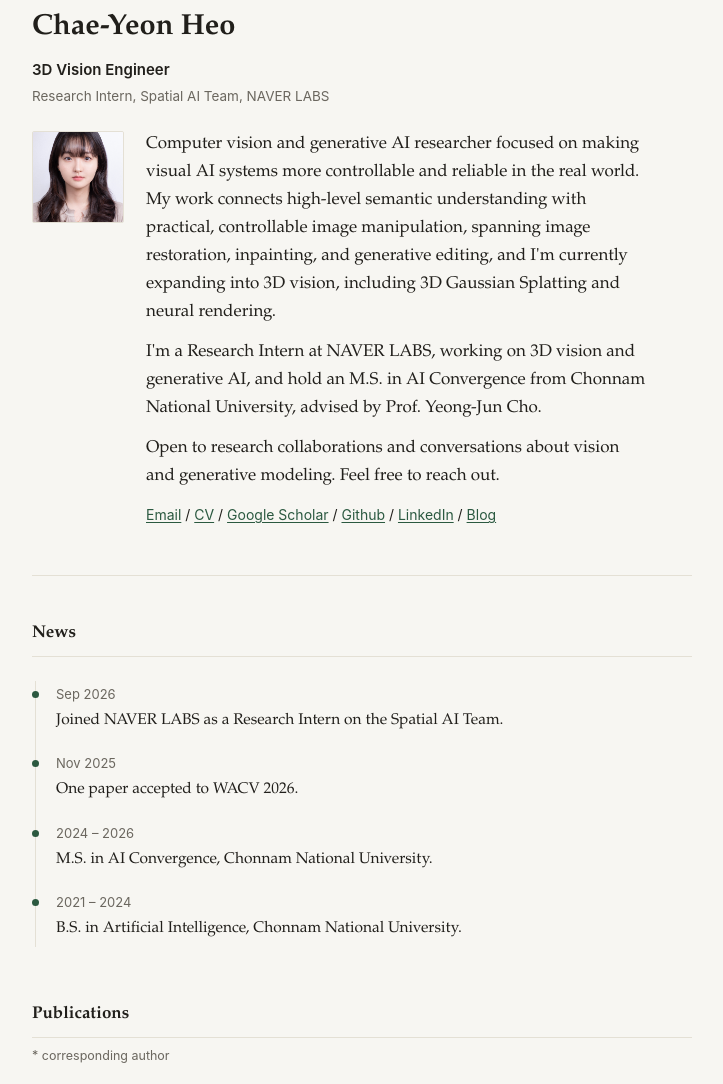
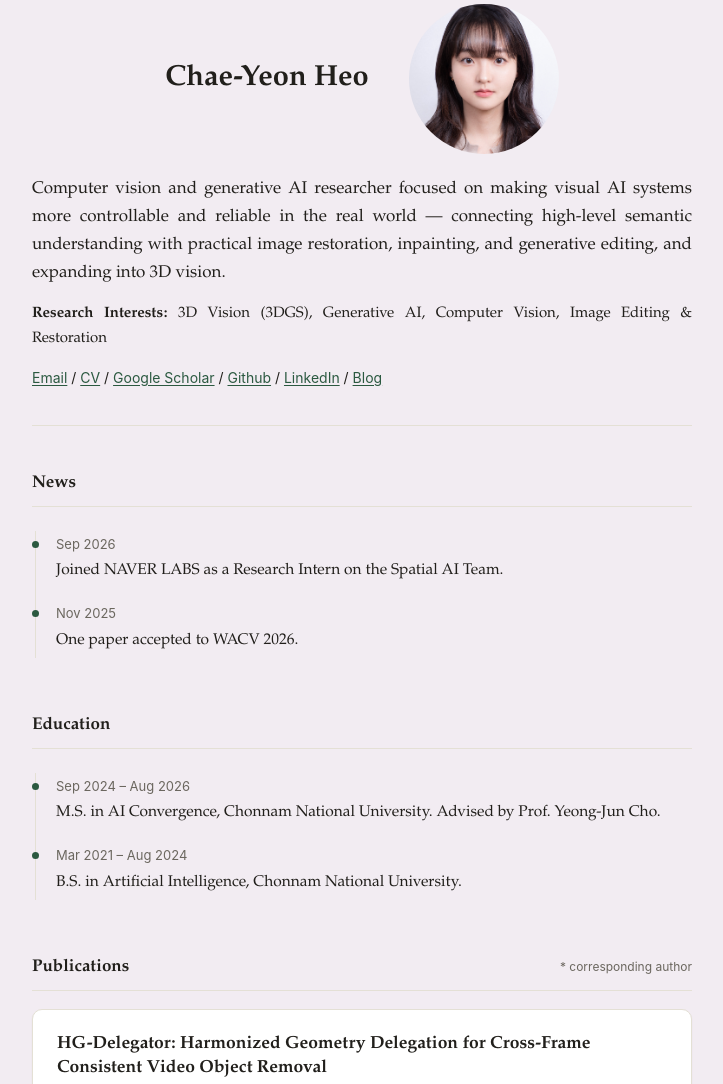
Before and after one commit to chaeyeonheo/chaeyeonheo.github.io, a plain HTML site: page index.html in a window 1280 px wide. Shown: the part 68-1152 px from the top of the page, without its empty margins (278-1001 px from the left). Drawn offline with Linux system fonts and the light colour scheme.

Commit message:
Refactor index.html for improved layout and styles
Updated styles and structure of the personal webpage, including header and bio sections. Modified background color and adjusted layout for better presentation.

```diff
--- a/index.html
+++ b/index.html
@@ -7,7 +7,7 @@
 <title>Chae-Yeon Heo</title>
 <style>
   :root{
-    --bg:#f7f6f2;
+    --bg:#f2ecf2;
     --card:#ffffff;
     --ink:#211f1b;
     --sub:#6b675f;
@@ -32,18 +32,27 @@
   p{margin:0 0 14px;}
 
   /* ---------- header ---------- */
-  h1{ font-size:29px; font-weight:700; margin:0 0 6px; }
-  .headline{ font-size:15px; color:var(--ink); font-weight:600; margin:0 0 2px; }
-  .role{ font-size:13.5px; color:var(--sub); margin:0 0 24px; }
+  h1{ font-size:29px; font-weight:700; margin:0; }
 
-  .intro{display:flex; gap:22px; align-items:flex-start;}
-  .intro img{
-    width:92px; height:92px; object-fit:cover;
-    border:1px solid var(--line); border-radius:2px; flex-shrink:0;
+  .header-top{
+    display:flex; justify-content:center; align-items:center;
+    gap:40px; margin-bottom:22px;
   }
-  .intro-text p{margin:0 0 12px; max-width:500px;}
+  .header-top img{
+    width:150px; height:150px; object-fit:cover; object-position:50% 22%;
+    border-radius:50%; flex-shrink:0;
+  }
+  @media (max-width:520px){
+    .header-top{flex-direction:column-reverse; align-items:flex-start;}
+    .header-top img{width:120px; height:120px;}
+  }
+
+  .bio-block p{margin:0 0 14px; text-align:justify;}
+  .interests{
+    font-size:15px; margin:0 0 14px;
+  }
+  .interests b{font-weight:700;}
   .contact{font-size:14px;}
-  @media (max-width:520px){ .intro{flex-direction:column;} }
 
   hr.top{border:none; border-top:1px solid var(--line); margin:36px 0 44px;}
 
@@ -53,6 +62,8 @@
     font-size:17px; font-weight:700; margin:0 0 18px;
     padding-bottom:8px; border-bottom:1px solid var(--line);
   }
+  h2.with-note{ display:flex; justify-content:space-between; align-items:baseline; gap:14px; flex-wrap:wrap; }
+  h2.with-note .note{ font-size:12px; font-weight:400; color:var(--sub); }
 
   /* ---------- timeline (News / Research Experience) ---------- */
   .timeline{position:relative; padding-left:24px;}
@@ -116,16 +127,14 @@
 <body>
 <div class="wrap">
 
+  <div class="header-top">
     <h1>Chae-Yeon Heo</h1>
-  <p class="headline sans">3D Vision Engineer</p>
-  <p class="role sans">Research Intern, Spatial AI Team, NAVER LABS</p>
+    <img src="images/ChaeYeonHeo.jpg" alt="Chae-Yeon Heo">
+  </div>
 
-  <div class="intro">
-    <img src="images/ChaeYeonHeo.jpg" alt="Chae-Yeon Heo">
-    <div class="intro-text">
-      <p>Computer vision and generative AI researcher focused on making visual AI systems more controllable and reliable in the real world. My work connects high-level semantic understanding with practical, controllable image manipulation, spanning image restoration, inpainting, and generative editing, and I'm currently expanding into 3D vision, including 3D Gaussian Splatting and neural rendering.</p>
-      <p>I'm a Research Intern at NAVER LABS, working on 3D vision and generative AI, and hold an M.S. in AI Convergence from Chonnam National University, advised by Prof. Yeong-Jun Cho.</p>
-      <p>Open to research collaborations and conversations about vision and generative modeling. Feel free to reach out.</p>
+  <div class="bio-block">
+    <p>Computer vision and generative AI researcher focused on making visual AI systems more controllable and reliable in the real world &mdash; connecting high-level semantic understanding with practical image restoration, inpainting, and generative editing, and expanding into 3D vision.</p>
+    <p class="interests"><b>Research Interests:</b> 3D Vision (3DGS), Generative AI, Computer Vision, Image Editing &amp; Restoration</p>
     <p class="contact sans">
       <a href="mailto:cyeho001@gmail.com">Email</a> /
       <a href="images/CV_Chaeyeon_eng.pdf">CV</a> /
@@ -135,7 +144,6 @@
       <a href="https://velog.io/@luje/posts">Blog</a>
     </p>
   </div>
-  </div>
 
   <hr class="top">
 
@@ -144,25 +152,30 @@
     <div class="timeline">
       <div class="t-row"><span class="t-date sans">Sep 2026</span><span class="t-text">Joined NAVER LABS as a Research Intern on the Spatial AI Team.</span></div>
       <div class="t-row"><span class="t-date sans">Nov 2025</span><span class="t-text">One paper accepted to WACV 2026.</span></div>
-      <div class="t-row"><span class="t-date sans">2024 &ndash; 2026</span><span class="t-text">M.S. in AI Convergence, Chonnam National University.</span></div>
-      <div class="t-row"><span class="t-date sans">2021 &ndash; 2024</span><span class="t-text">B.S. in Artificial Intelligence, Chonnam National University.</span></div>
+    </div>
+  </section>
+
+  <section id="education">
+    <h2>Education</h2>
+    <div class="timeline">
+      <div class="t-row"><span class="t-date sans">Sep 2024 &ndash; Aug 2026</span><span class="t-text">M.S. in AI Convergence, Chonnam National University. Advised by Prof. Yeong-Jun Cho.</span></div>
+      <div class="t-row"><span class="t-date sans">Mar 2021 &ndash; Aug 2024</span><span class="t-text">B.S. in Artificial Intelligence, Chonnam National University.</span></div>
     </div>
   </section>
 
   <section id="publications">
-    <h2>Publications</h2>
-    <p class="sans" style="font-size:12.5px; color:var(--sub); margin:-10px 0 20px;">* corresponding author</p>
+    <h2 class="with-note"><span>Publications</span><span class="note sans">* corresponding author</span></h2>
 
     <div class="pub">
       <p class="pub-title">HG-Delegator: Harmonized Geometry Delegation for Cross-Frame Consistent Video Object Removal</p>
       <div class="badges-row"><span class="badge review">Under review</span></div>
-      <p class="pub-cite"><strong>Chae-Yeon Heo</strong>, Yeong-Jun Cho*. IEEE Transactions on Multimedia (TMM), 2026. Special Section on &ldquo;Multimodal Video Compression and Reconstruction: Theory, Algorithms, and Applications.&rdquo; <span class="metrics">IF 9.7 &middot; JCR Q1 &middot; top 3.1%</span></p>
+      <p class="pub-cite"><strong>Chae-Yeon Heo</strong>, Yeong-Jun Cho*.<br>IEEE Transactions on Multimedia (TMM), 2026. Special Section on &ldquo;Multimodal Video Compression and Reconstruction: Theory, Algorithms, and Applications.&rdquo; <span class="metrics">IF 9.7 &middot; JCR Q1 &middot; top 3.1%</span></p>
       <p class="pub-desc">Aligns visible background observations from multiple video frames in a shared 3D representation and reprojects them into each target view as a confidence-weighted prior, for cross-frame consistent video object removal.</p>
     </div>
 
     <div class="pub">
       <div class="badges-row"><span class="badge highlight">Double-blind review</span></div>
-      <p class="pub-cite">Under double-blind review at AAAI 2027. Title and author details are withheld until the review concludes.</p>
+      <p class="pub-cite"><strong>Chae-Yeon Heo</strong>, Yeong-Jun Cho*.<br>Under double-blind review at AAAI 2027. Title withheld until the review concludes.</p>
       <p class="pub-desc">It proposes a progressive large-mask image inpainting framework for diffusion-based restoration.</p>
     </div>
 
```
Lines whose indentation alone changed are shown as unchanged.
